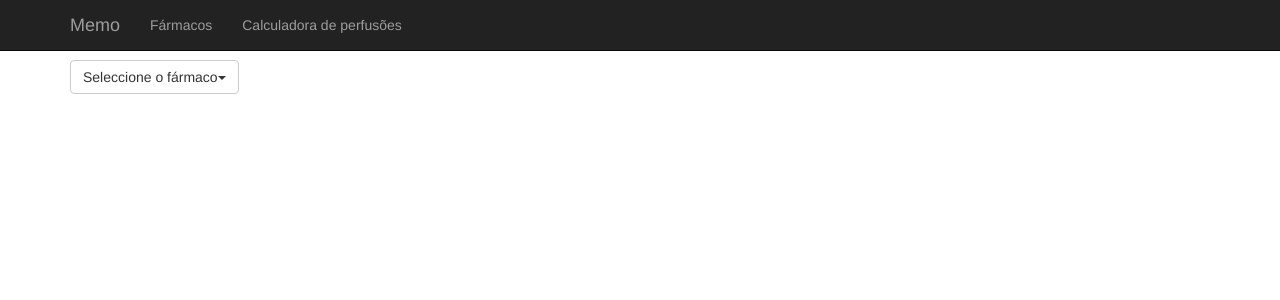
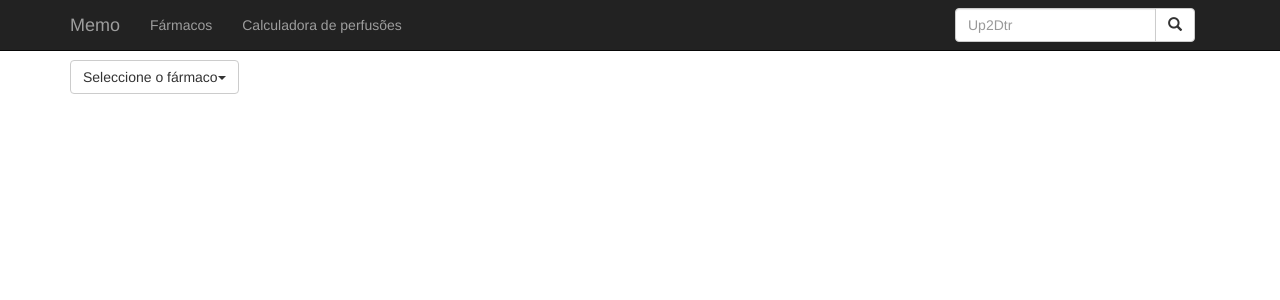
Before and after one commit to nflveiga/memo, a Django app: page /drugs/ in a window 1280 px wide. Shown: the top 300 px of the page. Run offline with Django 3.2, Linux system fonts and the light colour scheme; data that the repository does not hold is empty; some libraries are stand-ins or nearby versions.

Commit message:
online search!

```diff
--- /dev/null
+++ b/drugs/static/drugs/actualize_app/actualize.js
@@ -0,0 +1,12 @@
+$( document ).ready(function() {
+
+  $('#up2dtr-form').submit(function(event){
+      event.preventDefault();
+      var q=$('#query').val()
+      q=q.split(' ').join('+');
+      var search_link="http://www.uptodate.com.sci-hub.bz/contents/search?search="+q+"&x=0&y=0"
+      window.open(search_link)
+})
+
+
+})
--- a/templates/_base.html
+++ b/templates/_base.html
@@ -13,6 +13,7 @@
 <link href="https://maxcdn.bootstrapcdn.com/bootstrap/3.3.7/css/bootstrap.min.css" rel="stylesheet">
 <script src="https://maxcdn.bootstrapcdn.com/bootstrap/3.3.7/js/bootstrap.min.js"></script>
     <script src="{% static 'drugs/perf_calc/perf_calc.js' %}"></script>
+    <script src="{% static 'drugs/actualize_app/actualize.js' %}"></script>
 
 <style>
 body {
@@ -49,7 +50,17 @@ data-toggle="collapse" data-target=".navbar-collapse">
 <li><a href="/drugs">Fármacos</a></li>
 <li><a href="/drugs/perf_calc">Calculadora de perfusões</a></li>
 </ul>
-</div><!--/.nav-collapse -->
+    <div class="nav navbar-nav navbar-right col-sm-3 col-md-3">
+        <form id="up2dtr-form" class="navbar-form">
+        <div class="input-group">
+            <input id="query" type="text" class="form-control" placeholder="Up2Dtr" name=""Up2Dtr"">
+            <div class="input-group-btn">
+                <button class="btn btn-default" type="submit"><i class="glyphicon glyphicon-search"></i></button>
+            </div>
+        </div>
+        </form>
+    </div>
+    </div><!--/.nav-collapse -->
 </div>
 </div>
 <div id="messages">
```
